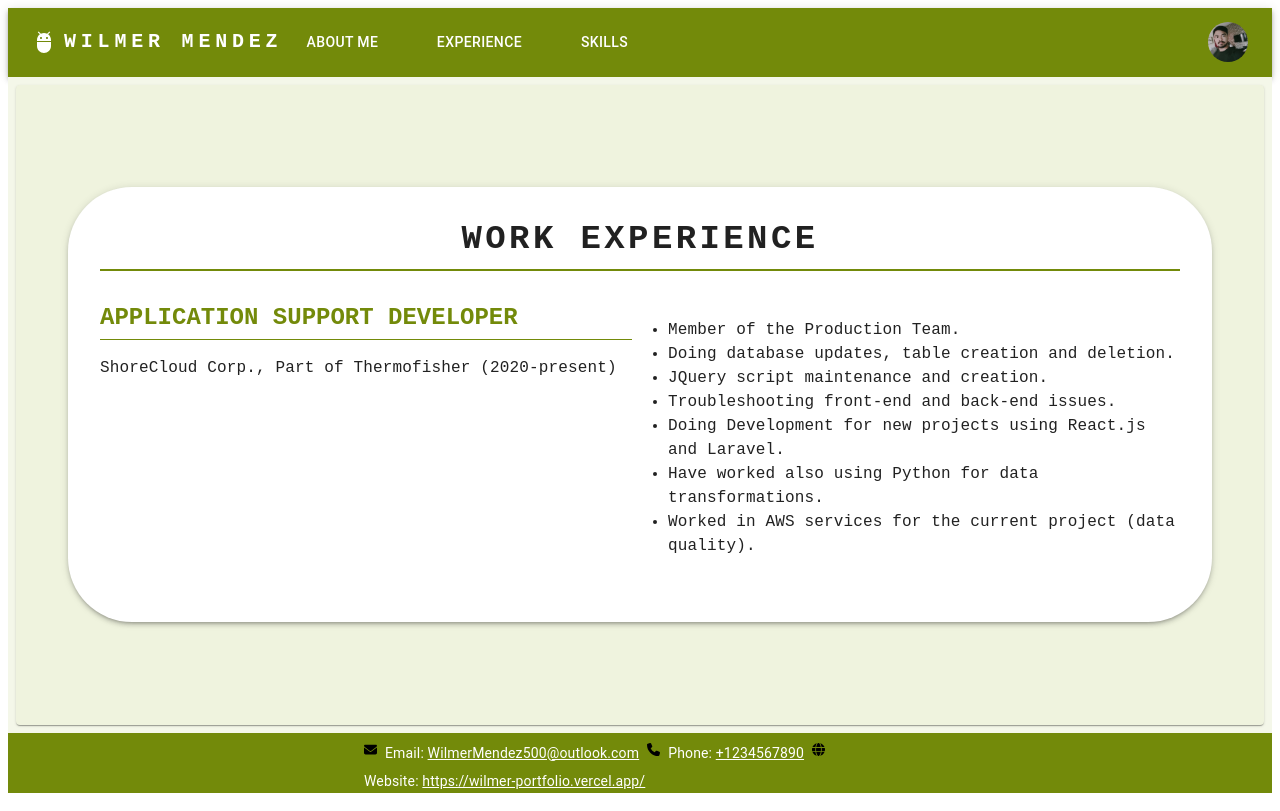
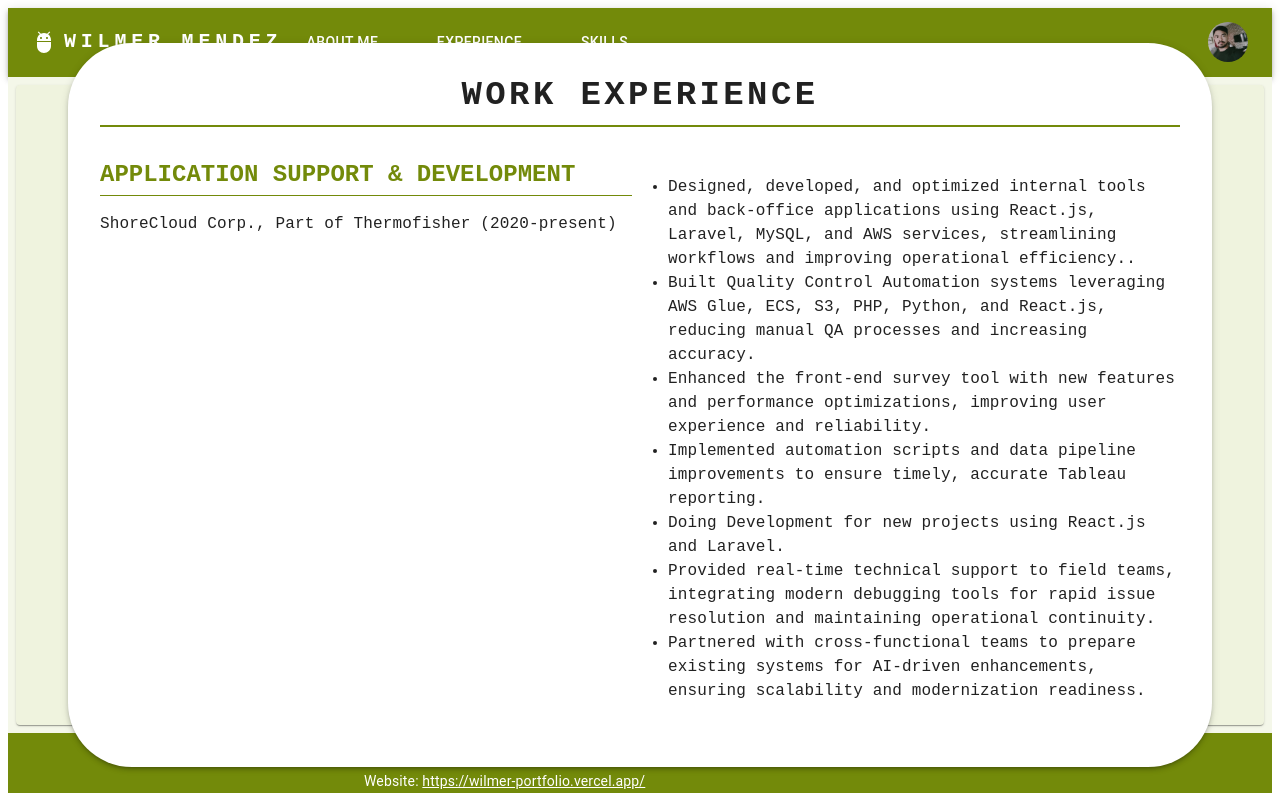
Before and after one commit to wilmermendezcodes/Portfolio, a React (Create React App) app in the folder wilmer-portfolio2/my-app/: page / in a window 1280 px wide. Both pictures are taken after a click on the button "EXPERIENCE". Built offline with nearby package versions, Linux system fonts and the light colour scheme.

Commit message:
Experience Change

```diff
--- a/wilmer-portfolio2/my-app/src/components/papercomponents/Experience.jsx
+++ b/wilmer-portfolio2/my-app/src/components/papercomponents/Experience.jsx
@@ -46,7 +46,7 @@ const Experience = () => {
                 paddingBottom: "4px",
               }}
             >
-              Application Support Developer
+              Application Support & Development
             </Typography>
             <Typography variant="body1" sx={{ fontFamily: "monospace", marginBottom: 2 }}>
               ShoreCloud Corp., Part of Thermofisher (2020-present)
@@ -56,13 +56,13 @@ const Experience = () => {
           <Grid item xs={12} md={6}>
             <Typography variant="body1" sx={{ fontFamily: "monospace", marginBottom: 4 }}>
               <ul style={{ paddingLeft: "20px" }}>
-                <li>Member of the Production Team.</li>
-                <li>Doing database updates, table creation and deletion.</li>
-                <li>JQuery script maintenance and creation.</li>
-                <li>Troubleshooting front-end and back-end issues.</li>
+                <li>Designed, developed, and optimized internal tools and back-office applications using React.js, Laravel, MySQL, and AWS services, streamlining workflows and improving operational efficiency..</li>
+                <li>Built Quality Control Automation systems leveraging AWS Glue, ECS, S3, PHP, Python, and React.js, reducing manual QA processes and increasing accuracy.</li>
+                <li>Enhanced the front-end survey tool with new features and performance optimizations, improving user experience and reliability.</li>
+                <li>Implemented automation scripts and data pipeline improvements to ensure timely, accurate Tableau reporting.</li>
                 <li>Doing Development for new projects using React.js and Laravel.</li>
-                <li>Have worked also using Python for data transformations.</li>
-                <li>Worked in AWS services for the current project (data quality).</li>
+                <li>Provided real-time technical support to field teams, integrating modern debugging tools for rapid issue resolution and maintaining operational continuity.</li>
+                <li>Partnered with cross-functional teams to prepare existing systems for AI-driven enhancements, ensuring scalability and modernization readiness.</li>
               </ul>
             </Typography>
           </Grid>
```
